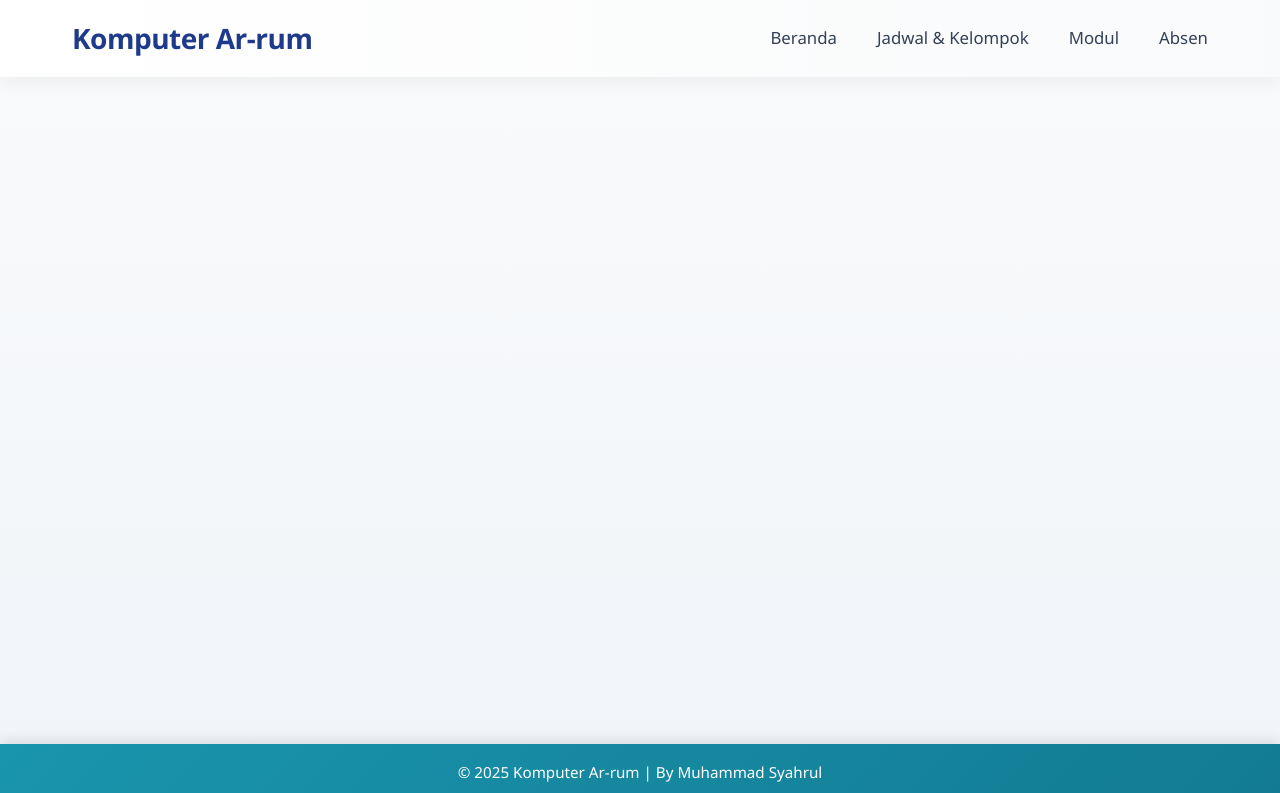
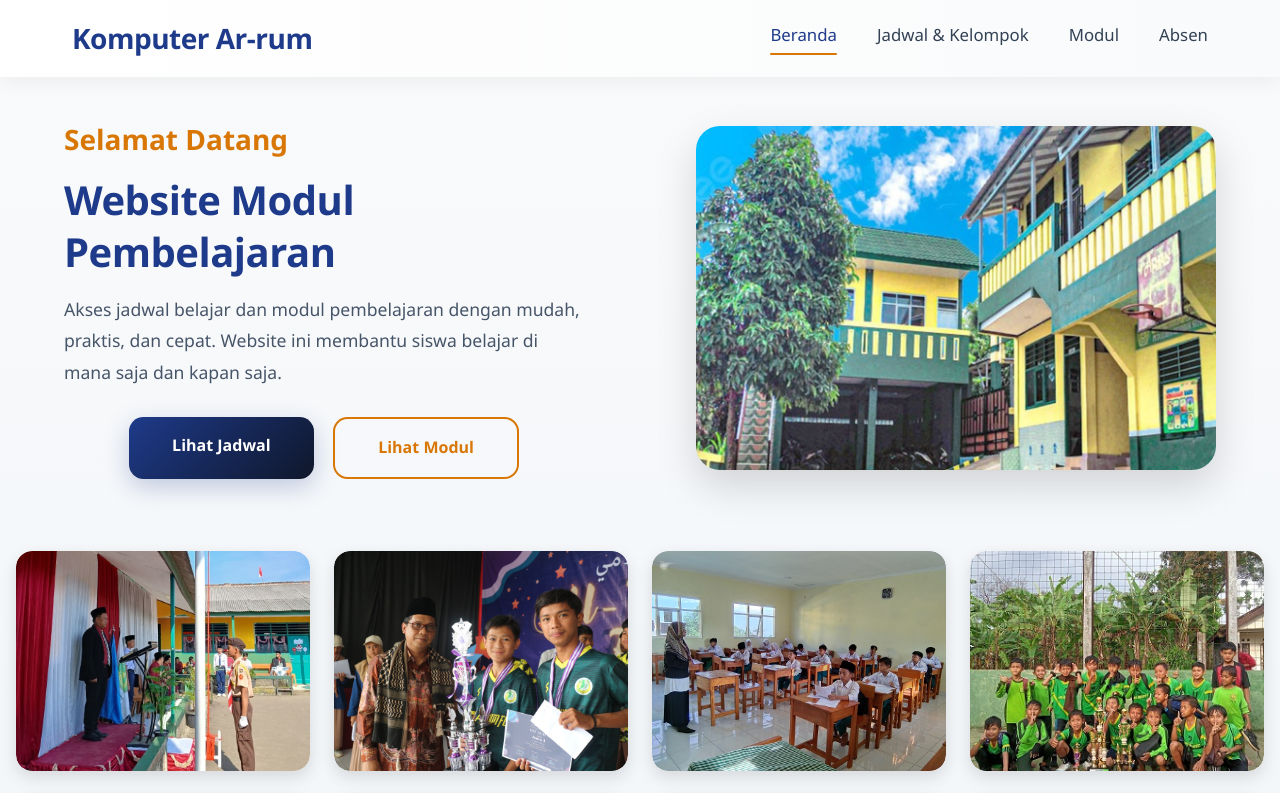
Before and after one commit to syahrulweb/ITCLUB-WP, a React (Vite) app: page / in a window 1280 px wide. Shown: the top 793 px of the page. Built offline with nearby package versions, Linux system fonts and the light colour scheme; grey boxes are pictures that could not be loaded.

Commit message:
update project

```diff
--- a/src/App.jsx
+++ b/src/App.jsx
@@ -1,19 +1,18 @@
-import { BrowserRouter, Routes, Route } from "react-router-dom";
+import { Routes, Route } from "react-router-dom";
 import Beranda from "./pages/Beranda";
 import Jadwal from "./pages/Jadwal";
 import Modul from "./pages/Modul";
-import Absen from "./pages/Absen"; // <- import Absen
+import Absen from "./pages/Absen";
 import Navbar from "./components/Navbar/Navbar";
 import Footer from "./components/Footer/Footer";
 
 function App() {
   return (
-    <BrowserRouter>
     <div style={{ display: "flex", flexDirection: "column", minHeight: "100vh" }}>
       <Navbar />
       <main style={{ flex: 1 }}>
         <Routes>
-            <Route path="/Komputer-arrum" element={<Beranda />} />
+          <Route path="/" element={<Beranda />} />
           <Route path="/jadwal" element={<Jadwal />} />
           <Route path="/modul" element={<Modul />} />
           <Route path="/absen" element={<Absen />} />
@@ -21,9 +20,7 @@ function App() {
       </main>
       <Footer />
     </div>
-    </BrowserRouter>
   );
 }
 
-
 export default App;
--- a/src/components/Navbar/Navbar.jsx
+++ b/src/components/Navbar/Navbar.jsx
@@ -15,7 +15,7 @@ function Navbar() {
       <div className={styles.navbarContainer}>
         {/* Brand / Logo */}
         <div className={styles.brand}>
-          <Link to="/Komputer-arrum">Komputer Ar-rum</Link>
+          <Link to="/">Komputer Ar-rum</Link>
         </div>
 
         {/* Burger Icon */}
@@ -27,7 +27,7 @@ function Navbar() {
         <ul className={`${styles.navLinks} ${isOpen ? styles.showMenu : ""}`}>
           <li>
             <NavLink
-              to="/Komputer-arrum"
+              to="/"
               className={({ isActive }) =>
                 isActive ? styles.active : undefined
               }
--- a/src/main.jsx
+++ b/src/main.jsx
@@ -1,9 +1,12 @@
 import React from "react";
 import ReactDOM from "react-dom/client";
 import App from "./App";
+import { HashRouter } from "react-router-dom"; // tambahkan ini
 
 ReactDOM.createRoot(document.getElementById("root")).render(
   <React.StrictMode>
-    <App />
+    <HashRouter>
+      <App />
+    </HashRouter>
   </React.StrictMode>
 );
```
Lines whose indentation alone changed are shown as unchanged.
